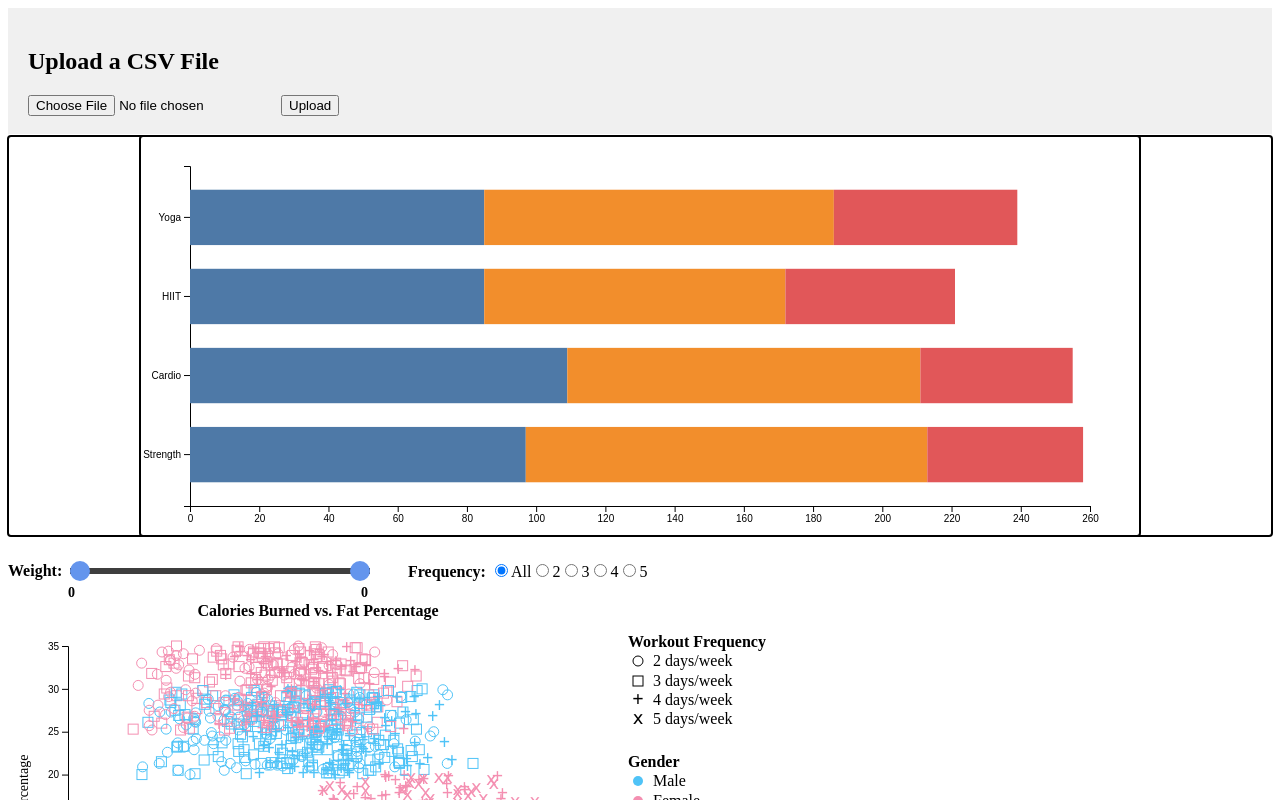
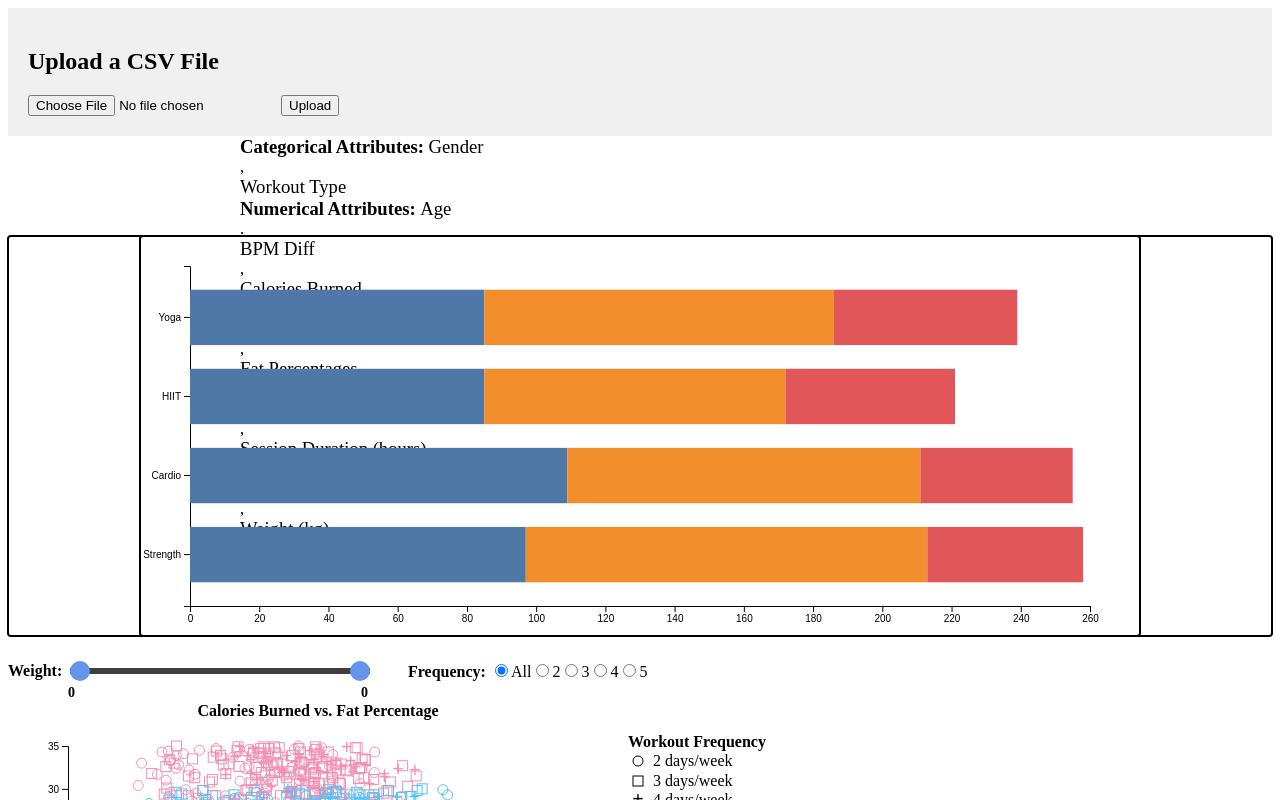
Before and after one commit to shiroCB/exercise-dashboard, a React (Create React App) app: page / in a window 1280 px wide. Shown: the top 800 px of the page. Built offline with nearby package versions, Linux system fonts and the light colour scheme.

Commit message:
adding attributes at the top of the dashboard

```diff
--- /dev/null
+++ b/src/App.css
@@ -0,0 +1,6 @@
+.attr {
+  display: flex;
+  justify-content: center;
+  align-items: center;
+  width: 100%;
+}
--- /dev/null
+++ b/src/Attributes.css
@@ -0,0 +1,7 @@
+.attributes {
+  display: inline;
+  flex-direction: column;
+  width: 800px;
+  height: 100px;
+  justify-content: center;
+}
--- /dev/null
+++ b/src/Attributes.js
@@ -0,0 +1,96 @@
+import { Component } from "react";
+import * as d3 from "d3";
+import "./Attributes.css";
+
+class Attributes extends Component {
+  constructor(props) {
+    super(props);
+    this.state = {};
+  }
+
+  componentDidMount() {
+    this.renderAttributes();
+  }
+
+  componentDidUpdate() {
+    this.renderAttributes();
+  }
+
+  renderAttributes() {
+    const { csv_data } = this.props;
+
+    const categorical = ["Gender", "Workout Type"]
+    const numerical = ["Age",
+                       "BPM Diff",
+                       "Calories Burned",
+                       "Experience Level",
+                       "Fat Percentages",
+                       "Height (m)",
+                       "Session Duration (hours)",
+                       "Water Intake (liters)",
+                       "Weight (kg)",
+                       "Workout Frequency (days/week)"]
+
+    const categoricalData = csv_data.map(row => {
+      let data = {};
+      categorical.forEach(category => {
+        data[category] = row[category];
+      });
+      return data;
+    });
+
+    const numericalData = csv_data.map(row => {
+      let data = {};
+      numerical.forEach(number => {
+        data[number] = row[number];
+      });
+      return data;
+    });
+
+    d3.select(".attributes").selectAll("*").remove();
+
+    const attributes = d3.select(".attributes")
+
+    attributes
+      .append("text")
+      .html("<strong>Categorical Attributes: </strong>")
+      .style("font-size", "14pt")
+
+    categorical.forEach((category, index) => {
+      attributes
+        .append("text")
+        .text(category)
+        .attr("id", category)
+        .style("font-size", "14pt")
+
+      if (index < categorical.length - 1) {
+        attributes.append("div").text(", ");
+      }
+    });
+
+    attributes
+      .append("text")
+      .html("<br/><strong>Numerical Attributes: </strong>")
+      .style("font-size", "14pt")
+
+    numerical.forEach((category, index) => {
+      attributes
+        .append("text")
+        .text(category)
+        .attr("id", category)
+        .style("font-size", "14pt")
+
+      if (index < numerical.length - 1) {
+        attributes.append("div").text(", ");
+      }
+    });
+  }
+
+  render() {
+    return (
+      <div className="attributes"></div>
+    );
+  }
+}
+
+export default Attributes;
```
Also changed, not shown: src/App.js.
